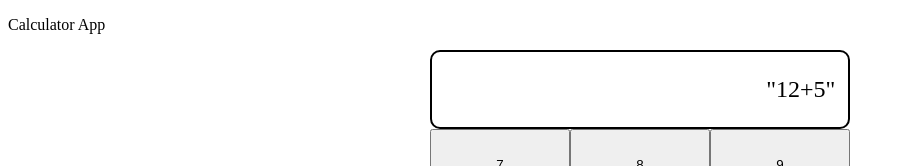
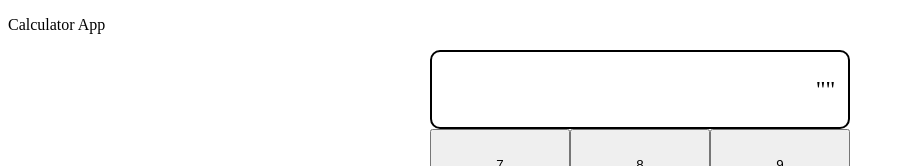
Before and after one commit to nagillimnayr/calculator-ts, a React app: page / in a window 1280 px wide. Shown: the top 166 px of the page, without its empty margins (0-905 px from the left). Built offline with nearby package versions, Linux system fonts and the light colour scheme; the HTML template or start-up script is replaced by a standard one.

Commit message:
feat: setup click handler

```diff
--- a/src/components/calculator/Calculator.tsx
+++ b/src/components/calculator/Calculator.tsx
@@ -1,14 +1,20 @@
-import React from 'react';
+import React, { useState } from 'react';
 import NumButtonGroup from './NumButtonGroup';
 import '../../style/calculator.css';
 import DisplayPanel from './DisplayPanel';
 
 export default function Calculator() {
+  const [expression, setExpression] = useState<string>('');
+
+  const handleClick = (str: string) => {
+    const newExpression = expression + str;
+    setExpression(newExpression);
+  };
   return (
     <div id="calculator">
-      <DisplayPanel displayStr="12+5" />
+      <DisplayPanel displayStr={expression} />
       <div id="buttonPanel">
-        <NumButtonGroup />
+        <NumButtonGroup onClick={handleClick} />
         <div id="operatorBtns"></div>
       </div>
     </div>
--- a/src/components/calculator/NumButtonGroup.tsx
+++ b/src/components/calculator/NumButtonGroup.tsx
@@ -1,6 +1,10 @@
 import React from 'react';
 
-export default function NumButtonGroup() {
+export default function NumButtonGroup({
+  onClick,
+}: {
+  onClick: (str: string) => void;
+}) {
   return (
     <div id="numButtonGroup" className="calculatorBtnGroup">
       <div id="numRow1" className="numRow">
```
